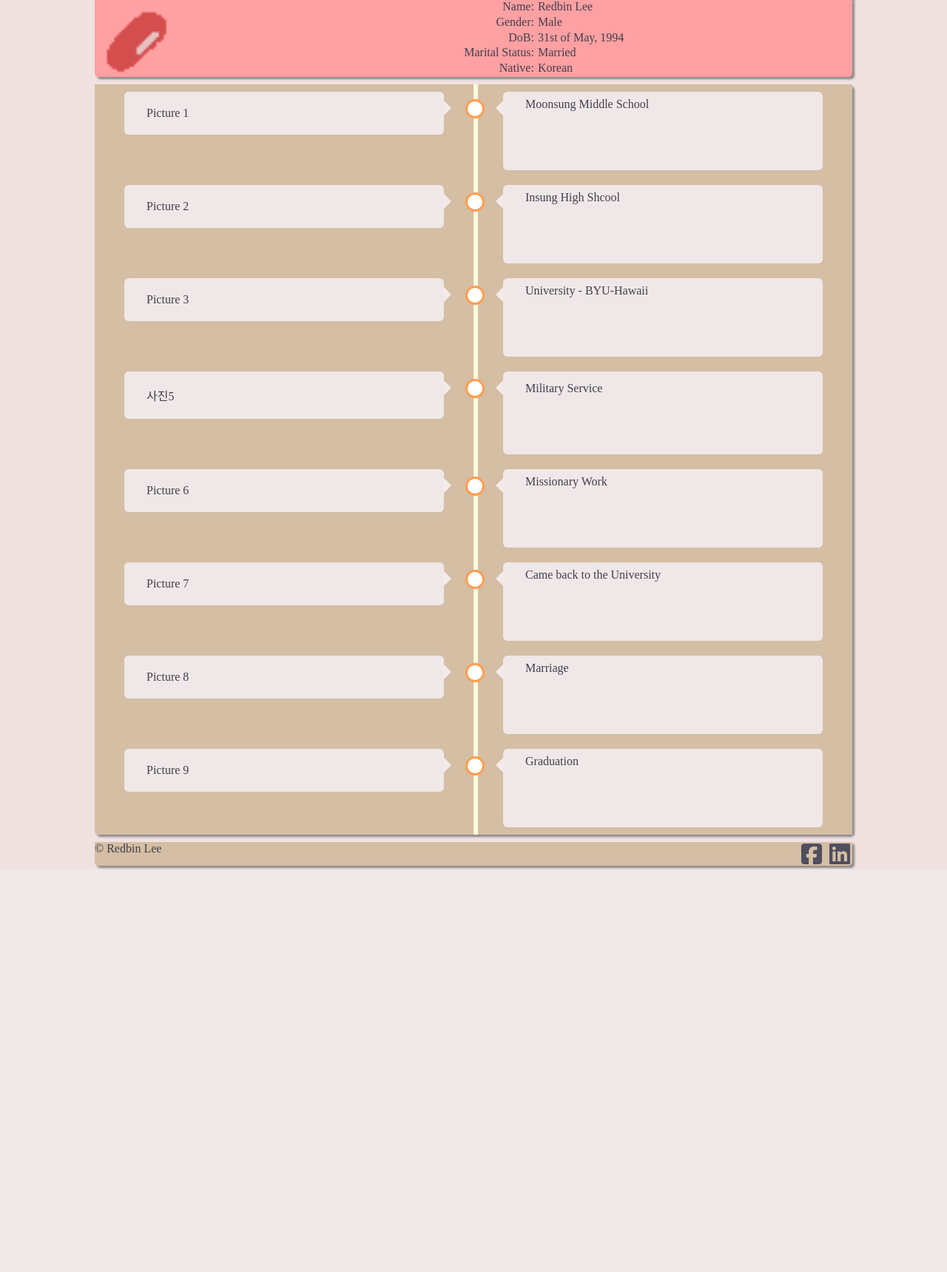
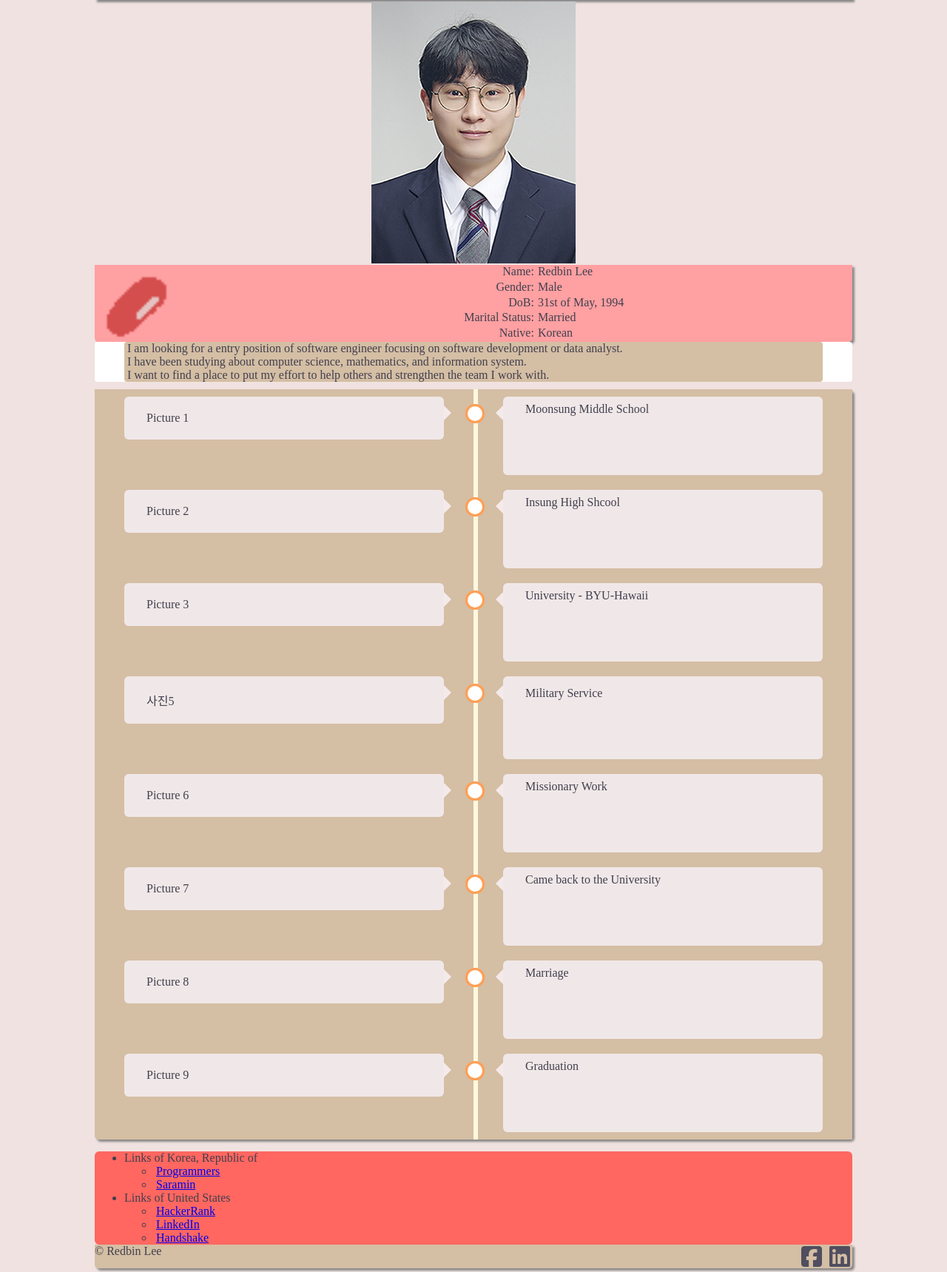
Before and after one commit to leehb0531/Web_Application, a PHP site: page / in a window 1280 px wide. Shown: the part 73-1792 px from the top of the page at 74% size. Before the commit the page ends 1248 px from the top, so only its background shows below. Run offline with PHP 8.4, Linux system fonts and the light colour scheme; some libraries are stand-ins or nearby versions.

Commit message:
add 1 paragraph about me and links and fix some error

```diff
--- a/css/index.css
+++ b/css/index.css
@@ -173,6 +173,33 @@ footer a:link{
 .pInfo-ans{
   padding-left: 5px;
 }
+#mainpic{
+  margin:0 auto;
+  text-align: center;
+  transform: translateY(2px);
+}
+#object {
+  background-color: white;
+  border-radius: 4px;
+}
+#object blockquote{
+  margin-top: 0;
+  margin-bottom: 0;
+  padding-left: 4px;
+  padding-right: 4px;
+  background-color: #d4bea4;
+  border-radius: 4px;
+}
+#links{
+  background-color: #ff6760;
+  border-radius: 6px;
+}
+#links ul{
+  margin-bottom: 0;
+}
+.linkIvisit{
+  text-decoration: none;
+}
 /*common pics*/
 .pPics {
   text-align: right;
--- a/pages/index.php
+++ b/pages/index.php
@@ -10,9 +10,10 @@
             </header>
             <nav>
                 <?php include("../php/nav.php");
-                visiting("MAIN");?>
+                visiting("MAIN"); # make visiting link unclickable ?>
             </nav>
             <main>
+                <p id="mainpic"><img src="../pngfiles/mainpic.jpg" alt="avatar"></p>
                 <div id="pInfo-Box">
                     <div class="pPics"><img src="../pngfiles/redbin.png" alt="Redbin-pic" width="100" height="100"></div> <!-- 여기는 my 사진 -->
                     <div id="pInfo">
@@ -22,6 +23,13 @@
                         <div class="pInfo-category">Marital Status:</div> <div class="pInfo-ans">Married</div>
                         <div class="pInfo-category">Native:</div> <div class="pInfo-ans">Korean</div>
                     </div>
+                </div>
+                <div id="object">
+                    <blockquote>
+                        I am looking for a entry position of software engineer focusing on software development or data analyst.<br>
+                        I have been studying about computer science, mathematics, and information system.<br>
+                        I want to find a place to put my effort to help others and strengthen the team I work with.
+                    </blockquote>
                 </div>
                 <div id="lifeEvent-Box">
                     <div class="left container">
@@ -105,5 +113,22 @@
                         </div>
                     </div>
                 </div>
+                <div id="links" class="linkIvisit">
+                    <ul>
+                        <li> Links of Korea, Republic of
+                            <ul>
+                                <li><a href="#">Programmers</a></li>
+                                <li><a href="#">Saramin</a></li>
+                            </ul>
+                        </li>
+                        <li> Links of United States
+                            <ul>
+                                <li><a href="#">HackerRank</a></li>
+                                <li><a href="#">LinkedIn</a></li>
+                                <li><a href="#">Handshake</a></li>
+                            </ul>
+                        </li>
+                    </ul>
+                </div>
             </main>
-        <?php include("../php/footer.php");?>
+        <?php include("../php/footer.php"); // import footer php?>
--- a/php/footer.php
+++ b/php/footer.php
@@ -1,5 +1,5 @@
 <footer>
-                <div id="copyright"><sapan>&copy; Redbin Lee</sapan></div>
+                <div id="copyright"><span>&copy; Redbin Lee</span></div>
                 <div>
                     <span class = "footer_logo"><a href="https://www.facebook.com/profile.php?id=100008562494600"><i class="fab fa-facebook-square fa-2x"></i></a><!-- sns logo 삽입 -->
                     <a href="www.linkedin.com/in/hongbin-lee"><i class="fab fa-linkedin fa-2x"></i></a></span>
```
Also changed, not shown: pngfiles/mainpic.jpg (added).
